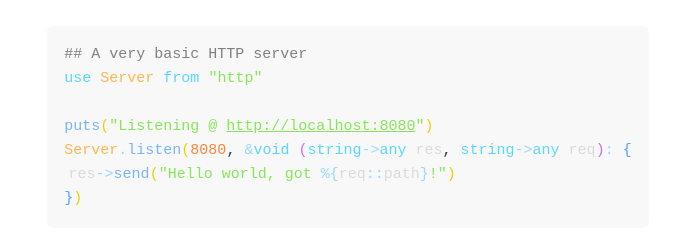
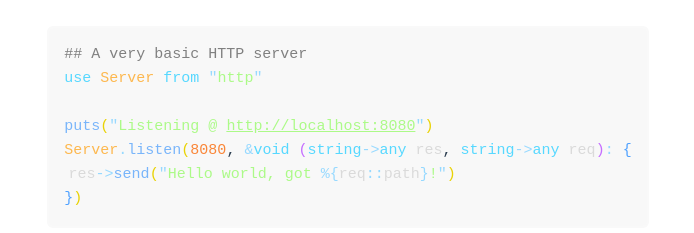
Before and after one commit to p-programming-language/website, a Vue app: page / in a window 1280 px wide. Shown: the part 396-629 px from the top of the page, without its empty margins (292-986 px from the left). Built offline with nearby package versions, Linux system fonts and the light colour scheme.

Commit message:
feat: change string highlighting colors

```diff
--- a/src/assets/code-highlighting.css
+++ b/src/assets/code-highlighting.css
@@ -34,7 +34,7 @@
 }
 
 .cch-str {
-  color: rgb(133, 231, 87);
+  color: rgb(172, 250, 136);
 }
 
 .cch-num {
--- a/src/views/Home.vue
+++ b/src/views/Home.vue
@@ -23,10 +23,10 @@
 	</div>
 
 	<pre id="http-example"><code class="cosmo-codeblock"><span class="cch-com">## A very basic HTTP server</span>
-<span class="cch-kw">use</span> <span class="cch-class">Server</span> <span class="cch-kw">from</span> <span class="cch-str">"http"</span>
+<span class="cch-kw">use</span> <span class="cch-class">Server</span> <span class="cch-kw">from</span> <span class="cch-str"><span class="cch-op">"</span>http<span class="cch-op">"</span></span>
 
-<span class="cch-fn">puts</span><span class="cch-b1">(</span><span class="cch-str">"Listening @ <u>http://localhost:8080</u>"</span><span class="cch-b1">)</span>
+<span class="cch-fn">puts</span><span class="cch-b1">(</span><span class="cch-str"><span class="cch-op">"</span>Listening @ <u>http://localhost:8080</u><span class="cch-op">"</span></span><span class="cch-b1">)</span>
 <span class="cch-class">Server</span><span class="cch-op">.</span><span class="cch-fn">listen</span><span class="cch-b1">(</span><span class="cch-num">8080</span>, <span class="cch-op">&</span><span class="cch-kw">void</span> <span class="cch-b2">(</span><span class="cch-kw">string</span><span class="cch-op">-></span><span class="cch-kw">any</span> <span class="cch-id">res</span>, <span class="cch-kw">string</span><span class="cch-op">-></span><span class="cch-kw">any</span> <span class="cch-id">req</span><span class="cch-b2">)</span><span class="cch-op">:</span> <span class="cch-b3">{</span>
-&ThickSpace;<span class="cch-id">res</span><span class="cch-op">-></span><span class="cch-fn">send</span><span class="cch-b1">(</span><span class="cch-str">"Hello world, got <span class="cch-op">%</span><span class="cch-op">{</span></span><span class="cch-id">req</span><span class="cch-op">::</span><span class="cch-id">path</span><span class="cch-str"><span class="cch-op">}</span>!"</span><span class="cch-b1">)</span>
+&ThickSpace;<span class="cch-id">res</span><span class="cch-op">-></span><span class="cch-fn">send</span><span class="cch-b1">(</span><span class="cch-str"><span class="cch-op">"</span>Hello world, got <span class="cch-op">%</span><span class="cch-op">{</span></span><span class="cch-id">req</span><span class="cch-op">::</span><span class="cch-id">path</span><span class="cch-str"><span class="cch-op">}</span>!<span class="cch-op">"</span></span><span class="cch-b1">)</span>
 <span class="cch-b3">}</span><span class="cch-b1">)</span></code></pre>
 </template>
```
